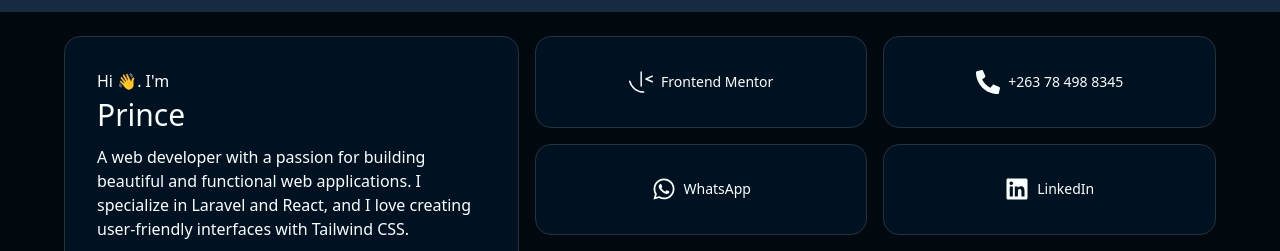
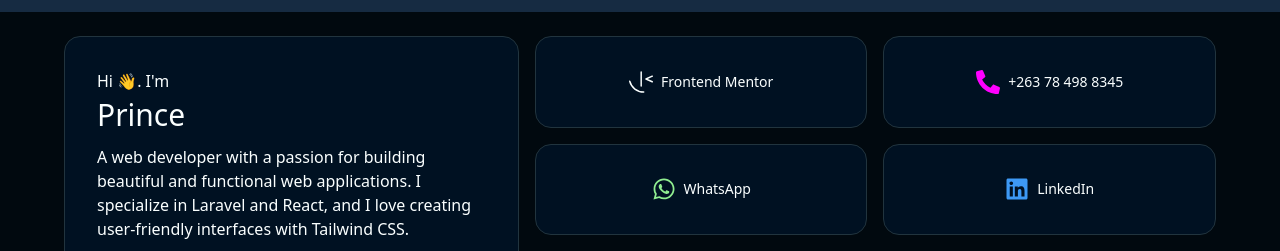
Before and after one commit to laravelprime/portfolio, a React (Vite) app: page / in a window 1280 px wide. Shown: the part 1528-1779 px from the top of the page. Built offline with nearby package versions, Linux system fonts and the light colour scheme.

Commit message:
Added some color to the contact icons.

```diff
--- a/src/App.tsx
+++ b/src/App.tsx
@@ -177,17 +177,17 @@ function About({id}: {id: string}) {
 		{
 			'name': '+263 78 498 8345',
 			'url': 'tel:+263784988345',
-			'icon': <FaPhone size={24} style={{ transform: 'scaleX(-1)' }}/>,
+			'icon': <FaPhone color='magenta' size={24} style={{ transform: 'scaleX(-1)' }}/>,
 		},
 		{
 			'name': 'WhatsApp',
 			'url': 'https://wa.me/263784988345',
-			'icon': <FaWhatsapp size={24}/>,
+			'icon': <FaWhatsapp color='lightgreen' size={24}/>,
 		},
 		{
 			'name': 'LinkedIn',
 			'url': 'https://www.linkedin.com/in/comfort-prince/',
-			'icon': <FaLinkedin size={24}/>,
+			'icon': <FaLinkedin color='hsl(210,90%,60%)' size={24}/>,
 		},
 		{
 			'name': 'Old GitHub Profile',
```
